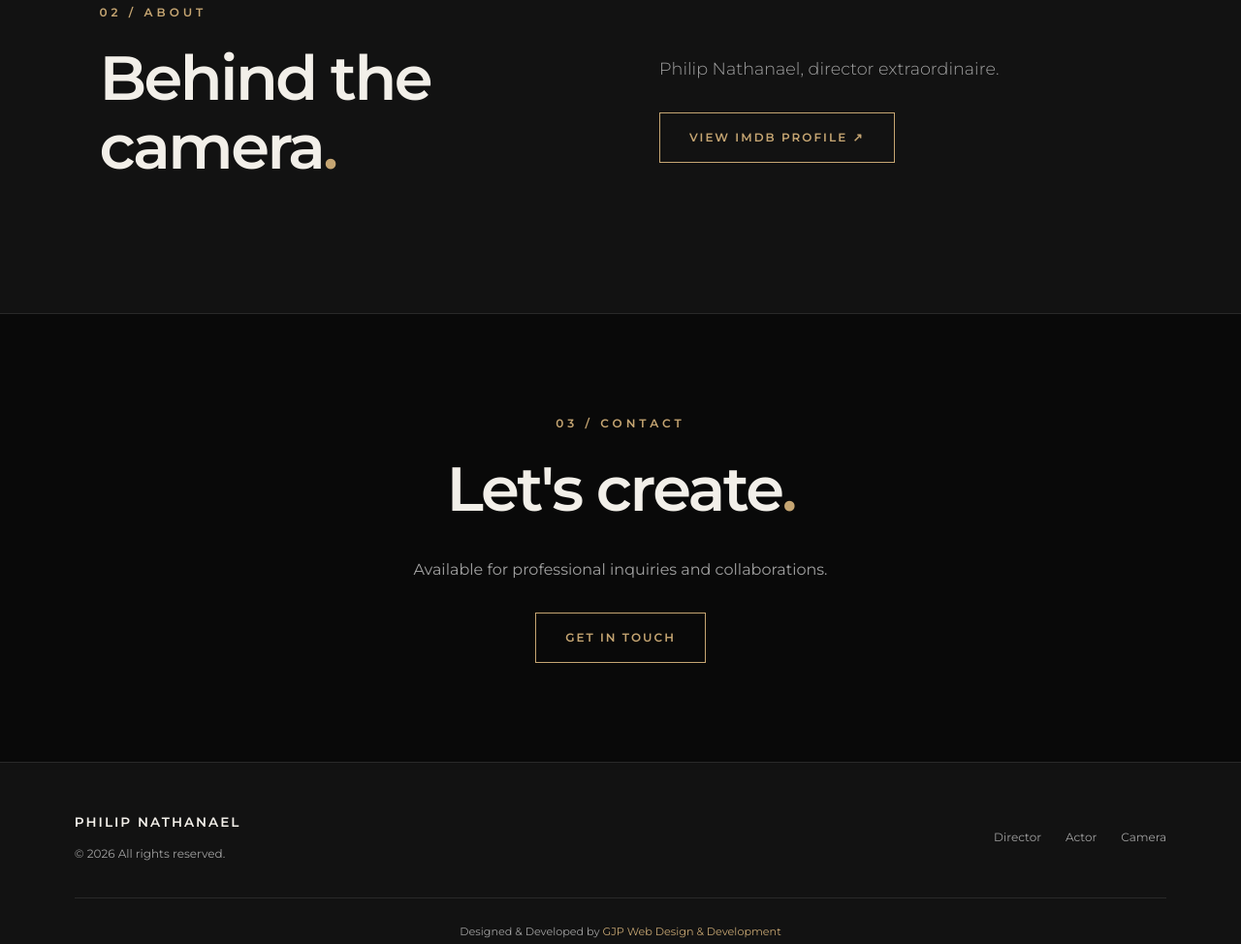
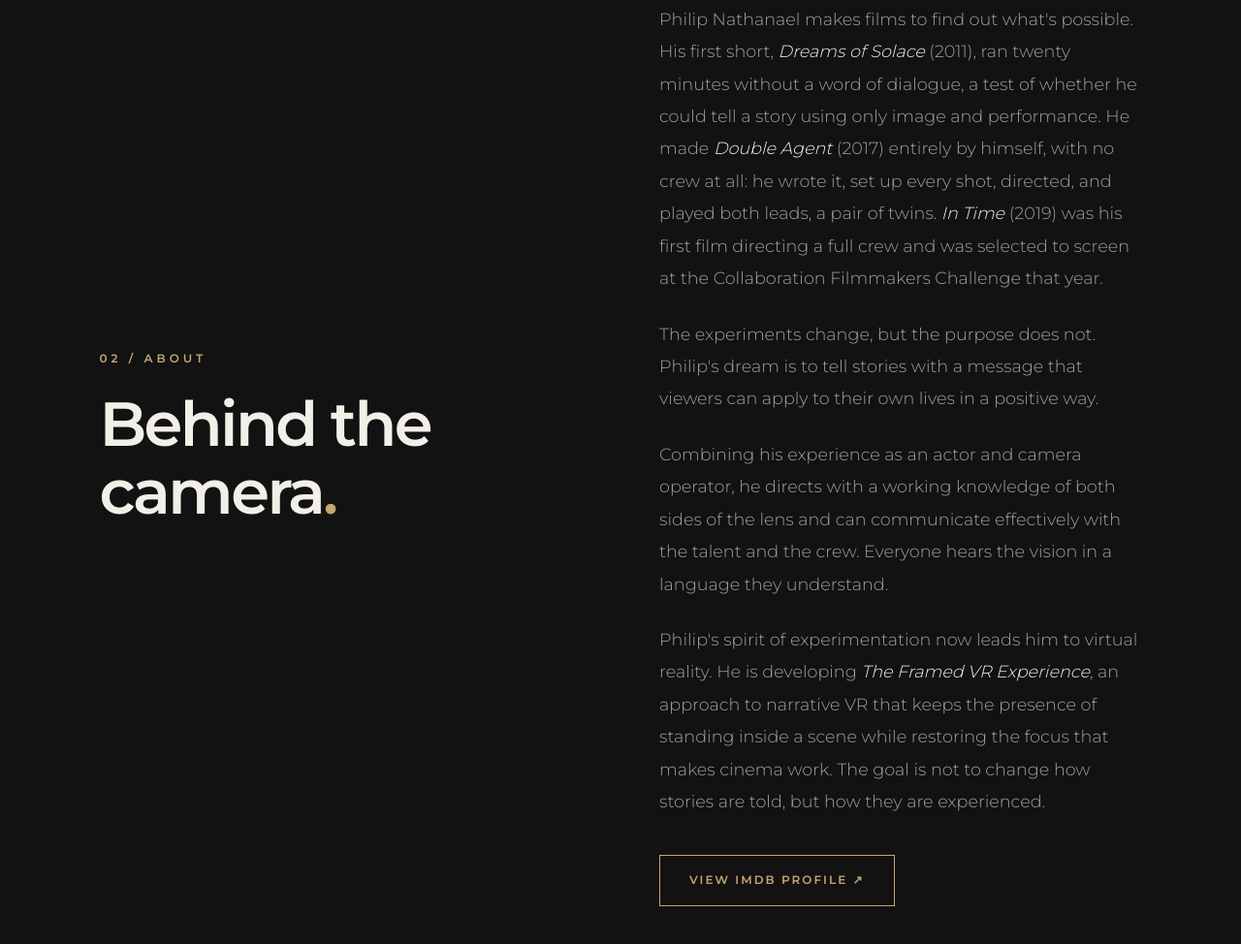
Before and after one commit to IKL4CTU/Phils_site, a plain HTML site: page index.html in a window 1280 px wide. Shown: the part 1778-2752 px from the top of the page at 97% size. Drawn offline with Linux system fonts and the light colour scheme.

Commit message:
Add professional biographies and fix about section layouts

```diff
--- a/css/style.css
+++ b/css/style.css
@@ -572,3 +572,32 @@ button:focus-visible {
     }
 
 }
+
+/* ========================================
+   PROFESSIONAL BIOGRAPHIES
+======================================== */
+
+.about-content {
+    max-width: 750px;
+}
+
+.about-content p {
+    margin-bottom: 24px;
+    line-height: 1.9;
+}
+
+.about-content em {
+    color: var(--white);
+    font-style: italic;
+}
+
+.about-content .button {
+    margin-top: 15px;
+}
+
+@media (max-width: 1100px) {
+    .about-grid {
+        grid-template-columns: 1fr;
+        gap: 35px;
+    }
+}
--- a/index.html
+++ b/index.html
@@ -1,19 +1,21 @@
-
 <!DOCTYPE html>
 <html lang="en">
+
 <head>
     <meta charset="UTF-8">
     <meta name="viewport" content="width=device-width, initial-scale=1.0">
 
     <title>Philip Nathanael | Director</title>
-    <meta name="description" content="Philip Nathanael — Director, actor, and filmmaker. Explore his professional work and showreel.">
+    <meta name="description"
+        content="Philip Nathanael — Director, actor, and filmmaker. Explore his professional work and showreel.">
 
     <link rel="stylesheet" href="css/style.css">
 
     <link rel="preconnect" href="https://fonts.googleapis.com">
     <link rel="preconnect" href="https://fonts.gstatic.com" crossorigin>
 
-    <link href="https://fonts.googleapis.com/css2?family=Montserrat:wght@300;400;500;600;700;800&display=swap" rel="stylesheet">
+    <link href="https://fonts.googleapis.com/css2?family=Montserrat:wght@300;400;500;600;700;800&display=swap"
+        rel="stylesheet">
 </head>
 
 <body>
@@ -25,10 +27,8 @@
             PHILIP NATHANAEL
         </a>
 
-        <button class="menu-toggle"
-                aria-label="Toggle navigation"
-                aria-controls="main-navigation"
-                aria-expanded="false">
+        <button class="menu-toggle" aria-label="Toggle navigation" aria-controls="main-navigation"
+            aria-expanded="false">
             <span></span>
             <span></span>
             <span></span>
@@ -78,10 +78,8 @@
                 <h2>Director's Reel<span>.</span></h2>
 
                 <div class="video-container">
-                    <iframe
-                        src="https://www.youtube-nocookie.com/embed/kjG0gjmBY6Y"
-                        title="Philip Nathanael Director Reel"
-                        loading="lazy"
+                    <iframe src="https://www.youtube-nocookie.com/embed/kjG0gjmBY6Y"
+                        title="Philip Nathanael Director Reel" loading="lazy"
                         allow="accelerometer; autoplay; clipboard-write; encrypted-media; gyroscope; picture-in-picture; web-share"
                         allowfullscreen>
                     </iframe>
@@ -93,34 +91,73 @@
 
         <!-- ABOUT -->
 
+
+
+        <!-- ABOUT -->
+
         <section class="section about-section">
 
             <div class="container about-grid">
 
                 <div>
+
                     <p class="eyebrow">02 / About</p>
 
                     <h2>Behind the<br>camera<span>.</span></h2>
+
                 </div>
 
                 <div class="about-content">
 
                     <p>
-                        Philip Nathanael, director extraordinaire.
+                        Philip Nathanael makes films to find out what's possible.
+                        His first short, <em>Dreams of Solace</em> (2011), ran
+                        twenty minutes without a word of dialogue, a test of
+                        whether he could tell a story using only image and
+                        performance. He made <em>Double Agent</em> (2017)
+                        entirely by himself, with no crew at all: he wrote it,
+                        set up every shot, directed, and played both leads,
+                        a pair of twins. <em>In Time</em> (2019) was his first
+                        film directing a full crew and was selected to screen
+                        at the Collaboration Filmmakers Challenge that year.
                     </p>
 
-                    <!-- Full biography pending client submission -->
+                    <p>
+                        The experiments change, but the purpose does not.
+                        Philip's dream is to tell stories with a message that
+                        viewers can apply to their own lives in a positive way.
+                    </p>
 
-                    <a href="https://www.imdb.com/name/nm2859904/"
-                       target="_blank"
-                       rel="noopener noreferrer"
-                       class="button">
+                    <p>
+                        Combining his experience as an actor and camera
+                        operator, he directs with a working knowledge of
+                        both sides of the lens and can communicate
+                        effectively with the talent and the crew. Everyone
+                        hears the vision in a language they understand.
+                    </p>
+
+                    <p>
+                        Philip's spirit of experimentation now leads him
+                        to virtual reality. He is developing
+                        <em>The Framed VR Experience</em>, an approach to
+                        narrative VR that keeps the presence of standing
+                        inside a scene while restoring the focus that
+                        makes cinema work. The goal is not to change how
+                        stories are told, but how they are experienced.
+                    </p>
+
+                    <a href="https://www.imdb.com/name/nm2859904/" target="_blank" rel="noopener noreferrer"
+                        class="button">
                         View IMDb Profile &#8599;
                     </a>
 
                 </div>
 
             </div>
+
+        </section>
+
+
 
         </section>
 
@@ -167,9 +204,7 @@
 
         <div class="footer-credit">
             Designed &amp; Developed by
-            <a href="https://gabrieljperez.com"
-               target="_blank"
-               rel="noopener noreferrer">
+            <a href="https://gabrieljperez.com" target="_blank" rel="noopener noreferrer">
                 GJP Web Design &amp; Development
             </a>
         </div>
@@ -179,4 +214,5 @@
     <script src="js/main.js"></script>
 
 </body>
+
 </html>
```
Also changed, not shown: actor.html (+34 -2 lines), camera.html (+49 -23 lines), 2 other files.
